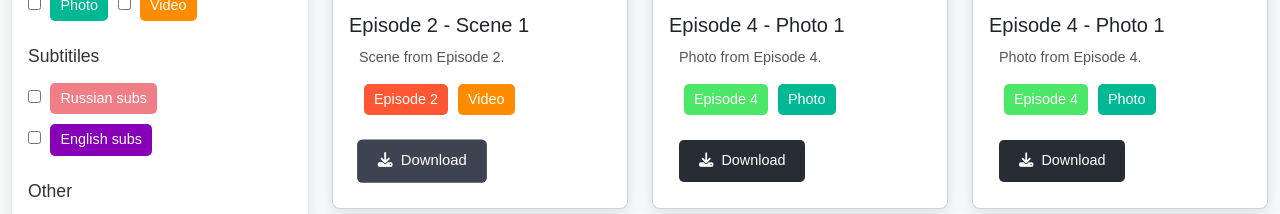
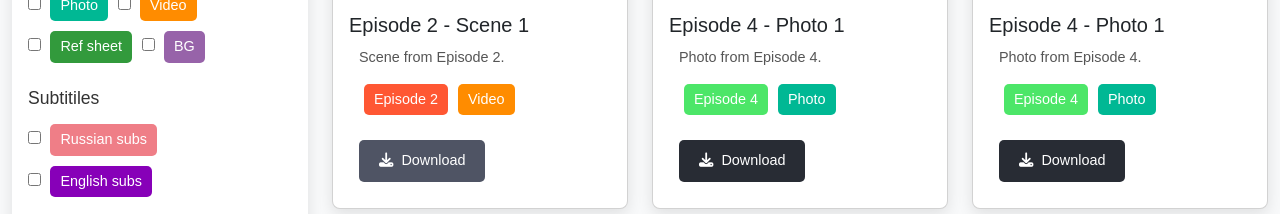
Before and after one commit to HazbinHelluva/leaks, a plain HTML site: page index.html in a window 1280 px wide. In both pictures the pointer is over the link 422 px from the left and 627 px from the top of the page. Shown: the part 466-680 px from the top of the page. Drawn offline with nearby package versions, Linux system fonts and the light colour scheme.

Commit message:
Еще 2 тега, уже сортирую сливы

```diff
--- a/index.html
+++ b/index.html
@@ -35,6 +35,8 @@
                         <label><input type="checkbox" class="filter" value="Song"> <span class="tag Song">Song</span></label>
                         <label><input type="checkbox" class="filter" value="Photo"> <span class="tag Photo">Photo</span></label>
                         <label><input type="checkbox" class="filter" value="Video"> <span class="tag Video">Video</span></label>
+                        <label><input type="checkbox" class="filter" value="Fake"> <span class="tag Ref-sheet">Ref sheet</span></label>
+                        <label><input type="checkbox" class="filter" value="Other"> <span class="tag BG">BG</span></label>
                     </div>
                     <div class="filter-group">
                         <h5>Subtitiles</h5>
--- a/styles.css
+++ b/styles.css
@@ -51,6 +51,8 @@ header a {
 .Video { background-color: #FF8C00; }
 .Russian-subs {background-color: #ef7e87;}
 .English-subs {background-color: #8700b8;}
+.Ref-sheet {background-color: #329a3c;}
+.BG {background-color: #9763a9;}
 .Fake { background-color: #C70039; }
 .Other { background-color: #0072B2; }
 
@@ -107,9 +109,8 @@ header a {
 }
 
 .btn-download:hover {
-    background-color: #3e4351;
+    background-color: #4f5464;
     color: #fff !important;
-    transform: scale(1.03);
 }
 
 /* Темная тема */
@@ -144,9 +145,8 @@ header a {
 }
 
 .dark-theme .btn-download:hover {
-    background-color: #53beec;
+    background-color: #47b2df;
     color: #121212 !important;
-    transform: scale(1.03);
 }
 
 .dark-theme .card-body h5{
```
